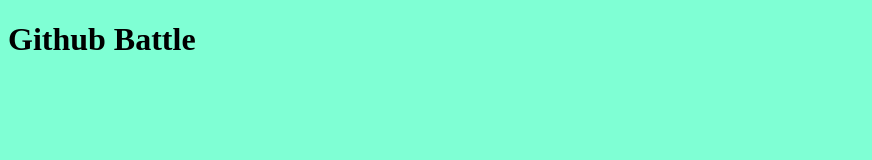
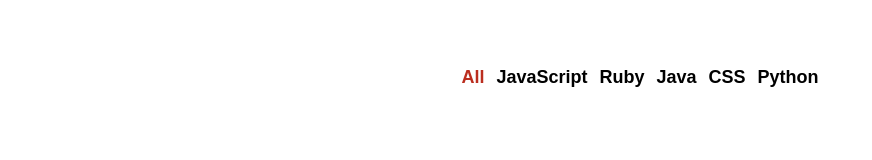
Before and after one commit to nikolaokuka/battlehub, a React app: page / in a window 1280 px wide. Shown: the whole page, without its empty margins (0-872 px from the left). Built offline with nearby package versions, Linux system fonts and the light colour scheme.

Commit message:
add Popular component

```diff
--- /dev/null
+++ b/app/components/Popular.js
@@ -0,0 +1,33 @@
+import React, { Component } from 'react'
+
+export default class Popular extends Component {
+  state = {
+    selected: 'All'
+  }
+
+  updateLanguage = (selected) => {
+    this.setState({
+      selected
+    })
+  }
+
+  render() {
+    const languages = ['All', 'JavaScript', 'Ruby', 'Java', 'CSS', 'Python']
+
+    return (
+      <ul className='flex-center'>
+        {languages.map((language) => (
+          <li key={language}>
+            <button
+              className='btn-clear nav-link'
+              style={this.state.selected === language ? { color: 'rgb(187, 46, 31)' } : null}
+              onClick={() => this.updateLanguage(language)}
+            >
+              {language}
+            </button>
+          </li>
+        ))}
+      </ul>
+    )
+  }
+}
--- a/app/index.css
+++ b/app/index.css
@@ -1,3 +1,41 @@
+html, body, #app {
+  margin: 0;
+  height: 100%;
+  width: 100%;
+}
+
 body {
-  background-color: aquamarine;
+  font-family: -apple-system,BlinkMacSystemFont,Segoe UI,Roboto,Oxygen-Sans,Ubuntu,Cantarell,Helvetica Neue,sans-serif;
 }
+
+ul {
+  padding: 0;
+}
+
+li {
+  list-style-type: none;
+}
+
+.container {
+  max-width: 1200px;
+  margin: 0 auto;
+  padding: 50px;
+}
+
+.flex-center {
+  display: flex;
+  justify-content: center;
+  align-items: center;
+}
+
+.btn-clear {
+  border: none;
+  background: transparent;
+}
+
+.nav-link {
+  font-size: 18px;
+  font-weight: bold;
+  text-decoration: none;
+  color: inherit;
+}
--- a/app/index.js
+++ b/app/index.js
@@ -1,11 +1,15 @@
-import React from 'react'
+import React, { Component } from 'react'
 import ReactDOM from 'react-dom'
 import './index.css'
 
-export default class App extends React.Component {
+import Popular from './components/Popular'
+
+class App extends Component {
   render() {
     return (
-      <h1>Github Battle</h1>
+      <div className='container'>
+        <Popular />
+      </div>
     )
   }
 }
```
